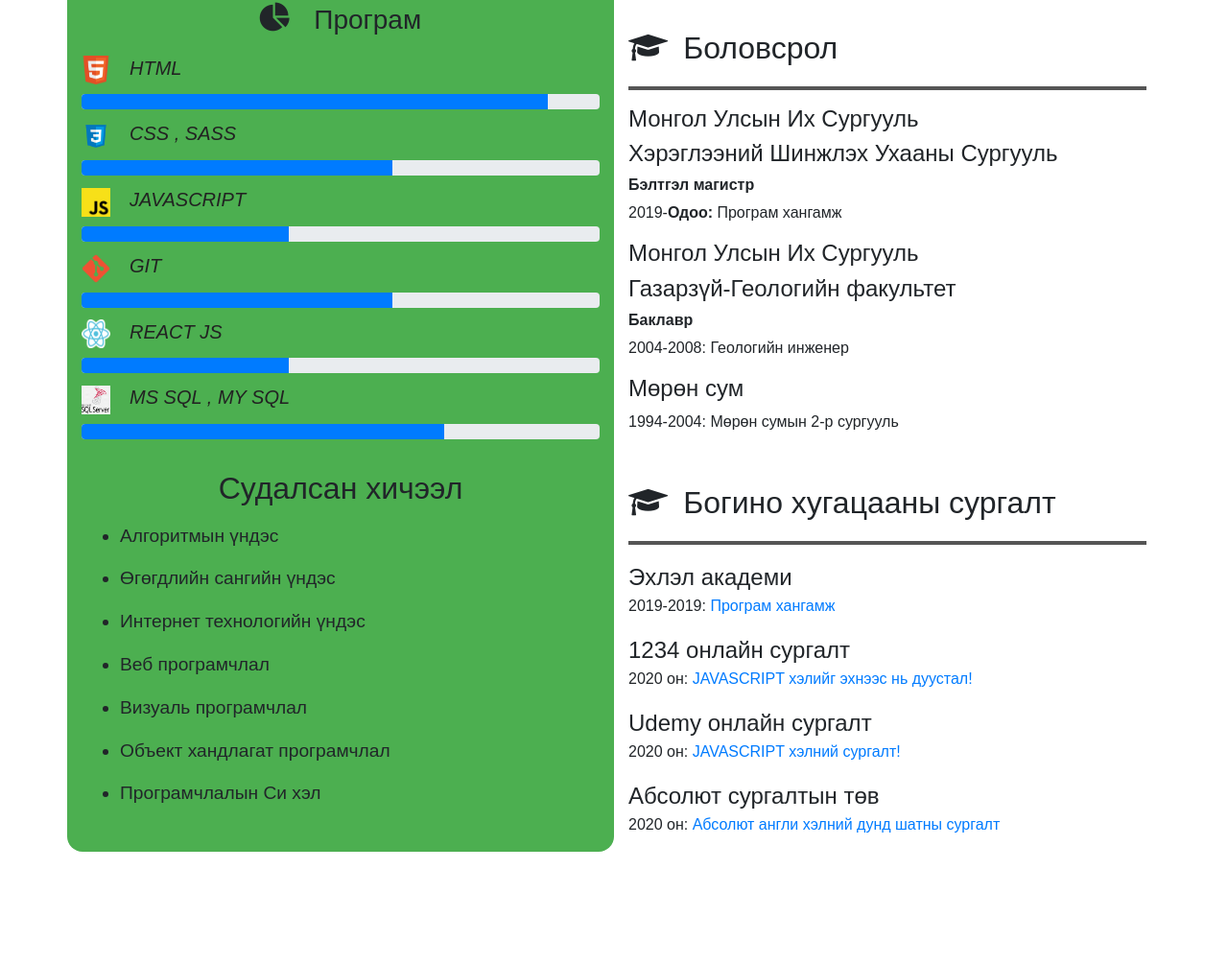
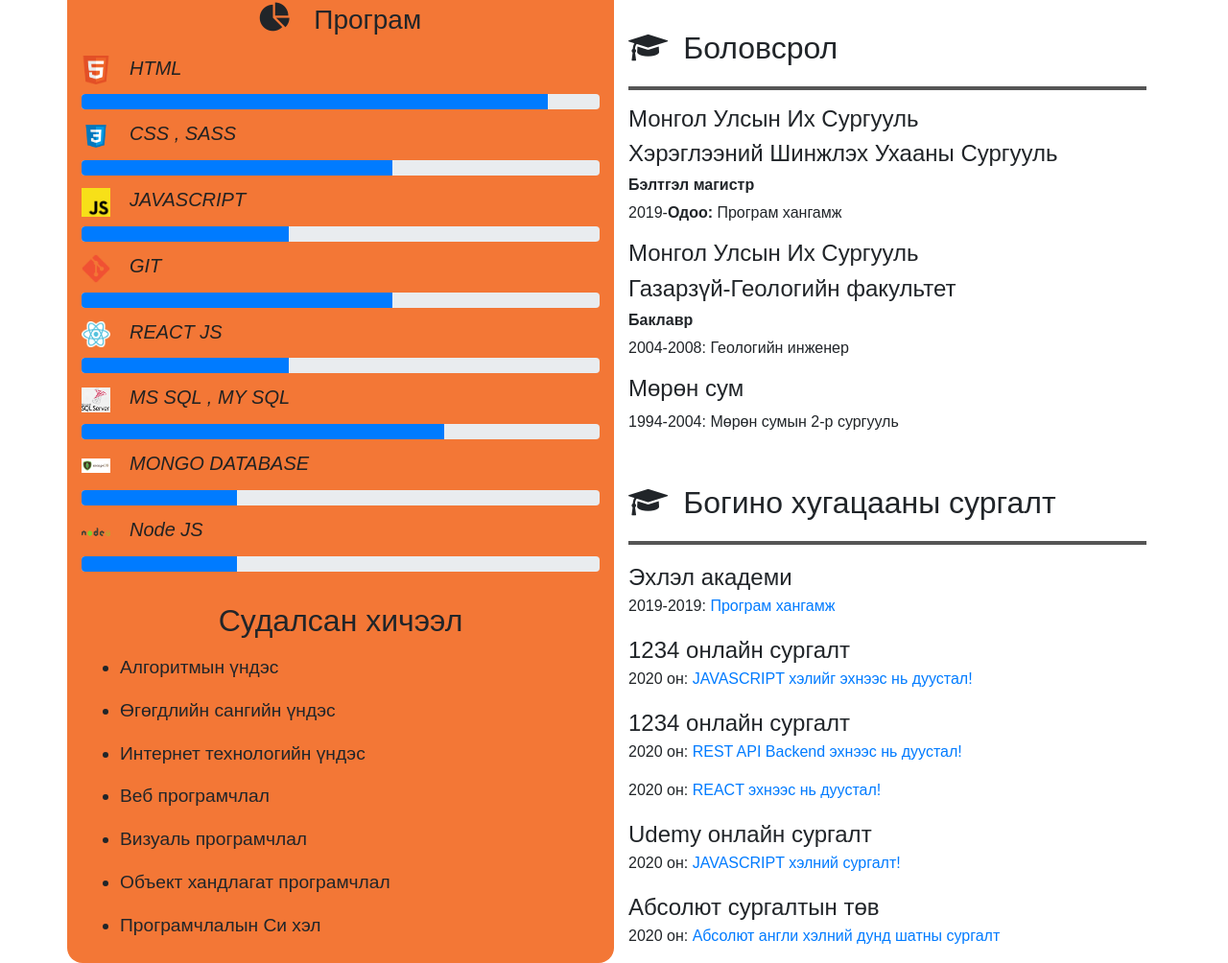
Before and after one commit to Munaa8805/mycv, a plain HTML site: page program.html in a window 1280 px wide. Shown: the part 1020-2024 px from the top of the page at 96% size. Before the commit the page ends 1908 px from the top, so only its background shows below. Drawn offline with nearby package versions, Linux system fonts and the light colour scheme.

Commit message:
Node JS MongoDB React nemev

```diff
--- a/css/programm.css
+++ b/css/programm.css
@@ -5,7 +5,7 @@
   width: 100%;
 }
 .first-section {
-  background-color: #4caf50;
+  background-color: #f37736;
   border-radius: 1rem;
 }
 /* .second-section {
@@ -104,6 +104,7 @@ h2 {
 .iconlogo {
   width: 1.875rem;
   height: 1.875rem;
+  object-fit: contain;
 }
 .lessons {
   margin-top: 2rem;
--- a/program.html
+++ b/program.html
@@ -209,6 +209,40 @@
                   ></div>
                 </div>
               </div>
+              <div class="softwareskill">
+                <i
+                  ><img src="img/mongodb.png" class="iconlogo" alt="Mongo database" /><a
+                    >MONGO DATABASE</a
+                  ></i
+                >
+                <div class="progress">
+                  <div
+                    class="progress-bar"
+                    role="progressbar"
+                    style="width: 30%;"
+                    aria-valuenow="25"
+                    aria-valuemin="0"
+                    aria-valuemax="100"
+                  ></div>
+                </div>
+              </div>
+              <div class="softwareskill">
+                <i
+                  ><img src="img/nodejs.svg" class="iconlogo" alt="Mongo database" /><a
+                    >Node JS</a
+                  ></i
+                >
+                <div class="progress">
+                  <div
+                    class="progress-bar"
+                    role="progressbar"
+                    style="width: 30%;"
+                    aria-valuenow="25"
+                    aria-valuemin="0"
+                    aria-valuemax="100"
+                  ></div>
+                </div>
+              </div>
             </div>
             <div class="lessons">
               <h2>Судалсан хичээл</h2>
@@ -400,6 +434,19 @@
                   >JAVASCRIPT хэлийг эхнээс нь дуустал!</a
                 >
               </p>
+              <span  class="jobCompany">1234 онлайн сургалт</span>
+              <p>
+                2020 он:
+                <a href="https://1234.mn/course/90" target="_blank"
+                  >REST API Backend эхнээс нь дуустал!</a
+                >
+              </p>
+              <p>
+                2020 он:
+                <a href="https://1234.mn/course/80" target="_blank"
+                  >REACT эхнээс нь дуустал!</a
+                >
+              </p>
               <span  class="jobCompany">Udemy онлайн сургалт</span>
               <p>
                 2020 он:
```
Also changed, not shown: img/mongodb.png (added), img/nodejs.png (added), img/nodejs.svg (added).
